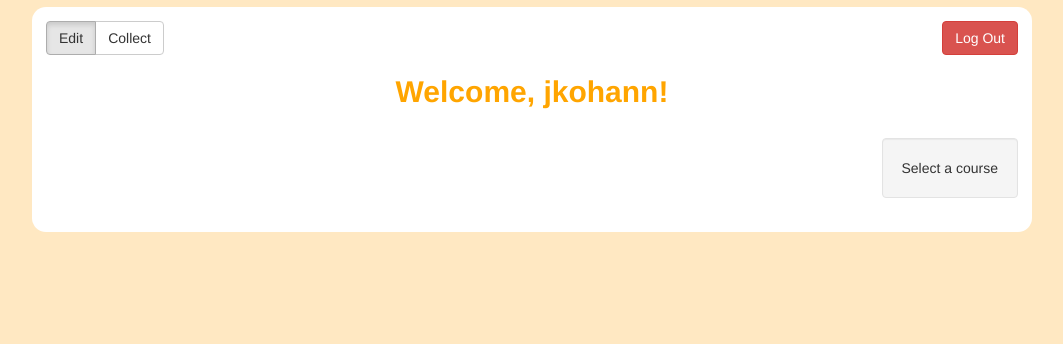
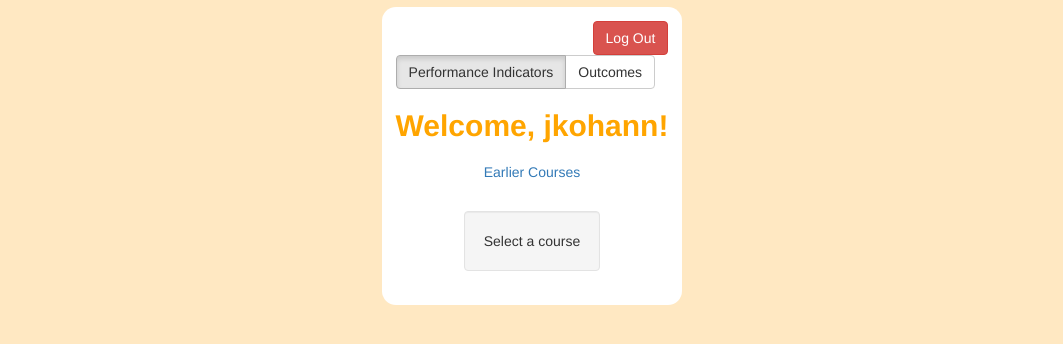
Before and after one commit to landofjules/ABET, a Django app: page / in a window 1280 px wide. Shown: the top 344 px of the page, without its empty margins (108-1171 px from the left). Run offline with Django 3.2, Linux system fonts and the light colour scheme; data that the repository does not hold is empty; some libraries are stand-ins or nearby versions.

Commit message:
Styled errthang uppgit add .

```diff
--- a/mysite/ABET_DB/static/style.css
+++ b/mysite/ABET_DB/static/style.css
@@ -2,8 +2,10 @@ body {
     background-color: #FFE8C2;
     margin:0;
     padding:0.5em;
+    text-align: center;
 }
 h1, h2 {
+    clear:both;
     text-align:center;
     color:orange;
     font-weight:bold;
@@ -26,11 +28,9 @@ h1, h2 {
 #outcomeNav, #piNav {
     float:left;
     margin-right:0.5em;
+
 }
 
-td {
-    padding: 0 .5em;
-}
 #addPi{
     background-color:#4CAF50;
     text-align:center;
@@ -49,9 +49,54 @@ td {
 
 #container {
     margin: 0 auto;
-    max-width: 1000px;
     background-color:white;
     padding:1em;
     border-radius: 1em;
+    overflow:auto;
+    display:inline-block;
+    text-align:center;
+}
+#wrapper {
+    margin: 0 auto;
+    text-align:center;
+}
 
+#mainForm {
+    margin-top: 1em;
+    vertical-align: top;
+    overflow:auto;
+    display:inline-block;
 }
+
+#submitBtn {
+    border:1px solid #296915;
+    font-weight: bold;
+}
+
+.rubricBlock {
+    display:inline-block;
+    background-color: #fbfbfb;
+    border: 1px solid #ddd;
+    margin: 1em .3em 0;
+    padding:0 .5em;
+}
+
+#rubricSec {
+    vertical-align:top;
+    border-top:2px solid #ddd;
+    overflow-x: visible;
+}
+
+.ib {
+    vertical-align: top;
+    margin:0 1em;
+    display:inline-block;
+}
+
+#ecm {
+    color:#337ab7;
+}
+
+.nav-pills li {
+    cursor:pointer;
+}
--- a/mysite/ABET_DB/templates/ABET_DB/container.html
+++ b/mysite/ABET_DB/templates/ABET_DB/container.html
@@ -7,12 +7,13 @@
         <link rel="stylesheet" href="{% static "style.css" %}" />
     </head>
     <body>
+        <div id="wrapper">
         <div id="container">
-            <div class="btn-group">
-                <a href="#" class="btn btn-default active">Edit</a>
-                <a href="#" class="btn btn-default">Collect</a>
-            </div>
             <button type="button" id="logoutButton"class="btn btn-danger pull-right">Log Out</button>
+            <div style="text-align:left;"><div class="btn-group">
+                <a href="#" class="btn btn-default active">Performance Indicators</a>
+                <a href="#" class="btn btn-default">Outcomes</a>
+            </div></div>
             <h2>Welcome, {{ netid }}!</h2>
             {% block body %} {% endblock %}
 
@@ -21,5 +22,6 @@
             <script src="//code.jquery.com/jquery-migrate-1.2.1.min.js"></script>
             {% block scripts %} <script src="{% static "main.js" %}"></script> {% endblock %}
         </div>
+        </div>
     </body>
 </html>
--- a/mysite/ABET_DB/templates/ABET_DB/prof.html
+++ b/mysite/ABET_DB/templates/ABET_DB/prof.html
@@ -4,22 +4,27 @@
     <div id="courseNav" class="centered-pills">
         <ul class="nav nav-pills">
             {% for c in courses %}
-            <li><a href='#'>{{ c.courseName }}</a></li>
+            <li><a>{{ c.courseName }}</a></li>
             {% endfor %}
+            <li id=earlierCourses><a><span id="ect">Earlier Courses</span>
+            <select id="ecm" style="display:none;">
+               <option value="hh">Testing Sp2014</option>
+               <option value="jj">Testing Sp2013</option>
+            </select></a></li>
         </ul>
     </div>
-    <div id="outcomeNav">
+        <div id="outcomeNav" style="display:none;">
             <b>Outcomes</b>
             <div class="list-group">
             </div>
         </div>
-    <div id="piNav">
+        <div id="piNav" style="display:none;">
             <b>Performance Indicators</b>
             <div class="list-group">
                 <a id="addPi" class="list-group-item" herf="#">+</a>
             </div>
         </div>
-    <div class="well pull-right" id="mainForm">
+    <div class="well" id="mainForm">
         Select a course
     </div>
 {% endblock%}
```
Also changed, not shown: mysite/ABET_DB/static/main.js (+23 -16 lines), mysite/ABET_DB/templates/ABET_DB/pi.html (+10 -12 lines). Lines whose indentation alone changed are shown as unchanged.
